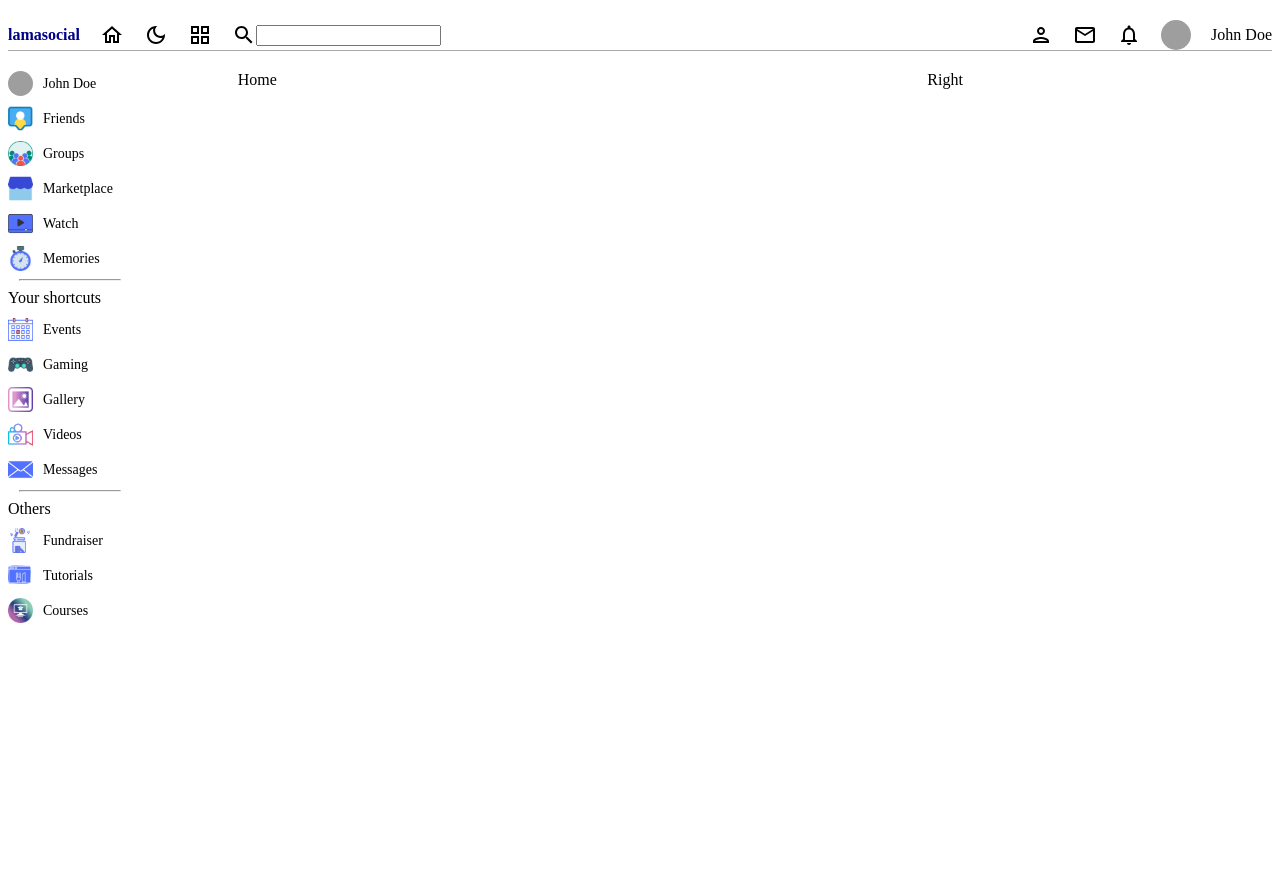
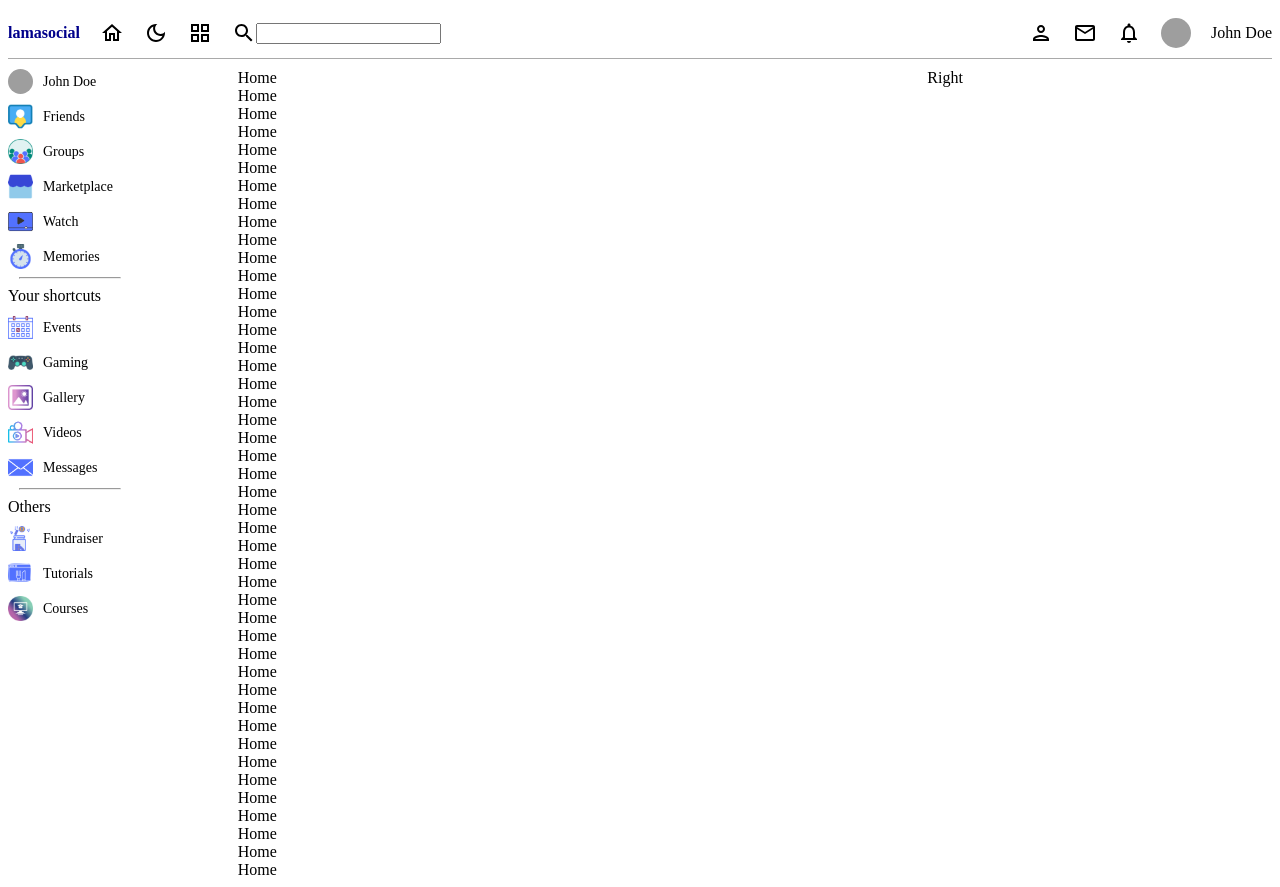
Before and after one commit to RomanTimilsina/facebook_frontend, a React (Create React App) app: page / in a window 1280 px wide. Before the commit the page ends 800 px from the top, so only its background shows below. Built offline with nearby package versions, Linux system fonts and the light colour scheme; grey boxes are pictures that could not be loaded.

Commit message:
sticky_leftbar_nav

```diff
--- a/src/components/leftBar/leftbar.scss
+++ b/src/components/leftBar/leftbar.scss
@@ -1,5 +1,8 @@
 .leftBar{
   flex: 2;
+  position: sticky;
+  top: 61px;
+  height: calc(100vh - 61px);
 
   .container{
     display: flex;
--- a/src/components/navBar/navBar.scss
+++ b/src/components/navBar/navBar.scss
@@ -2,10 +2,14 @@
   display: flex;
   align-items: center;
   justify-content: space-between;
-  margin-top: 20px;
+  padding: 10px 0;
+  margin-bottom: 10px;
 
   border-bottom: 1px solid darkgray;
-  margin-bottom: 20px;
+
+  position: sticky;
+  top: 0;
+  background-color: #fff;
 
   .left{
 
--- a/src/pages/home/Home.jsx
+++ b/src/pages/home/Home.jsx
@@ -3,7 +3,45 @@ import './home.scss'
 const home = () => {
   return (
     <div className='home'>
-      Home
+      <div>Home</div>
+      <div>Home</div>
+      <div>Home</div>
+      <div>Home</div>
+      <div>Home</div>
+      <div>Home</div>
+      <div>Home</div>
+      <div>Home</div>
+      <div>Home</div>
+      <div>Home</div>
+      <div>Home</div>
+      <div>Home</div>
+      <div>Home</div>
+      <div>Home</div>
+      <div>Home</div><div>Home</div>
+      <div>Home</div>
+      <div>Home</div>
+      <div>Home</div>
+      <div>Home</div><div>Home</div>
+      <div>Home</div>
+      <div>Home</div>
+      <div>Home</div>
+      <div>Home</div><div>Home</div>
+      <div>Home</div>
+      <div>Home</div>
+      <div>Home</div>
+      <div>Home</div><div>Home</div>
+      <div>Home</div>
+      <div>Home</div>
+      <div>Home</div>
+      <div>Home</div><div>Home</div>
+      <div>Home</div>
+      <div>Home</div>
+      <div>Home</div>
+      <div>Home</div><div>Home</div>
+      <div>Home</div>
+      <div>Home</div>
+      <div>Home</div>
+      <div>Home</div>
     </div>
   )
 }
```
